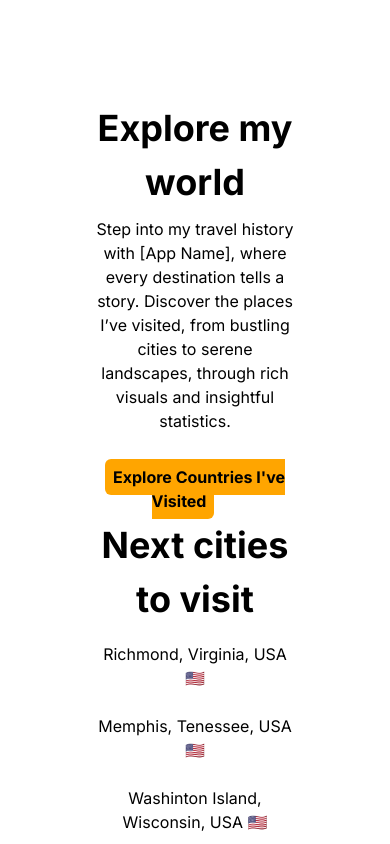
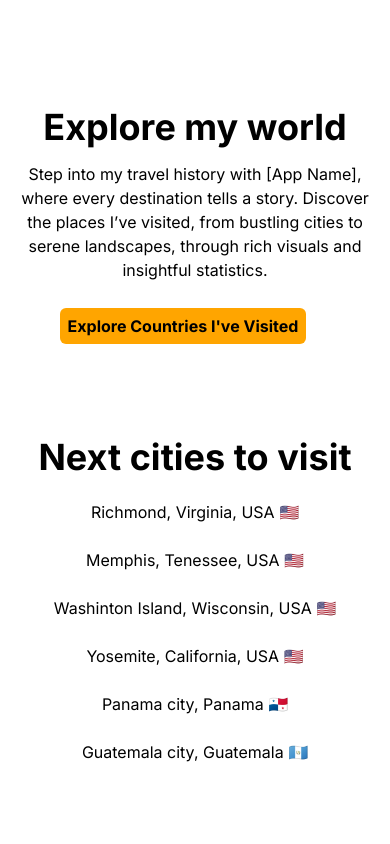
Before and after one commit to Carlosqu24/unforgettablejourneys, a Next.js app: page / in a window 390 px wide. Shown: the top 844 px of the page. Built offline with nearby package versions, Linux system fonts and the light colour scheme.

Commit message:
Map loader and styles fixed in mobile

```diff
--- a/app/(modules)/countries-I-have-visited/page.tsx
+++ b/app/(modules)/countries-I-have-visited/page.tsx
@@ -11,6 +11,13 @@ import {
     countriesVisitedList
 } from "./data/countries";
 
+
+function Loader() {
+    return <div className="absolute z-80 top-0 left-0 w-[100%] h-[100%] bg-[#3a3a3a] m-auto">
+        <p className="text-[65px]">Map loading...</p>
+    </div>
+}
+
 export default function Page() {
 
     const [selectedVisitedCountry, setSelectedVisitedCountry] = useState<Country>(SELECTED_VISITED_COUNTRY_INITIAL_STATE)
@@ -18,7 +25,7 @@ export default function Page() {
     const Map = useMemo(() => dynamic(
         () => import('../../components/Map/Map'),
         {
-            loading: () => <p>A map is loading</p>,
+            loading: () => <Loader />,
             ssr: false
         }
     ), [selectedVisitedCountry.posix])
@@ -51,8 +58,6 @@ export default function Page() {
                     flex
                     justify-start
                     items-center
-
-                    overflow-x-scroll
                 "
             >
                 {
--- a/app/layout.tsx
+++ b/app/layout.tsx
@@ -21,7 +21,7 @@ export default function RootLayout({
       <body className={inter.className}>
         {/* <Navbar /> */}
 
-        <main className="min-h-screen p-24">
+        <main className="min-h-screen p-2 sm:p-24">
           {children}
         </main>
 
```
